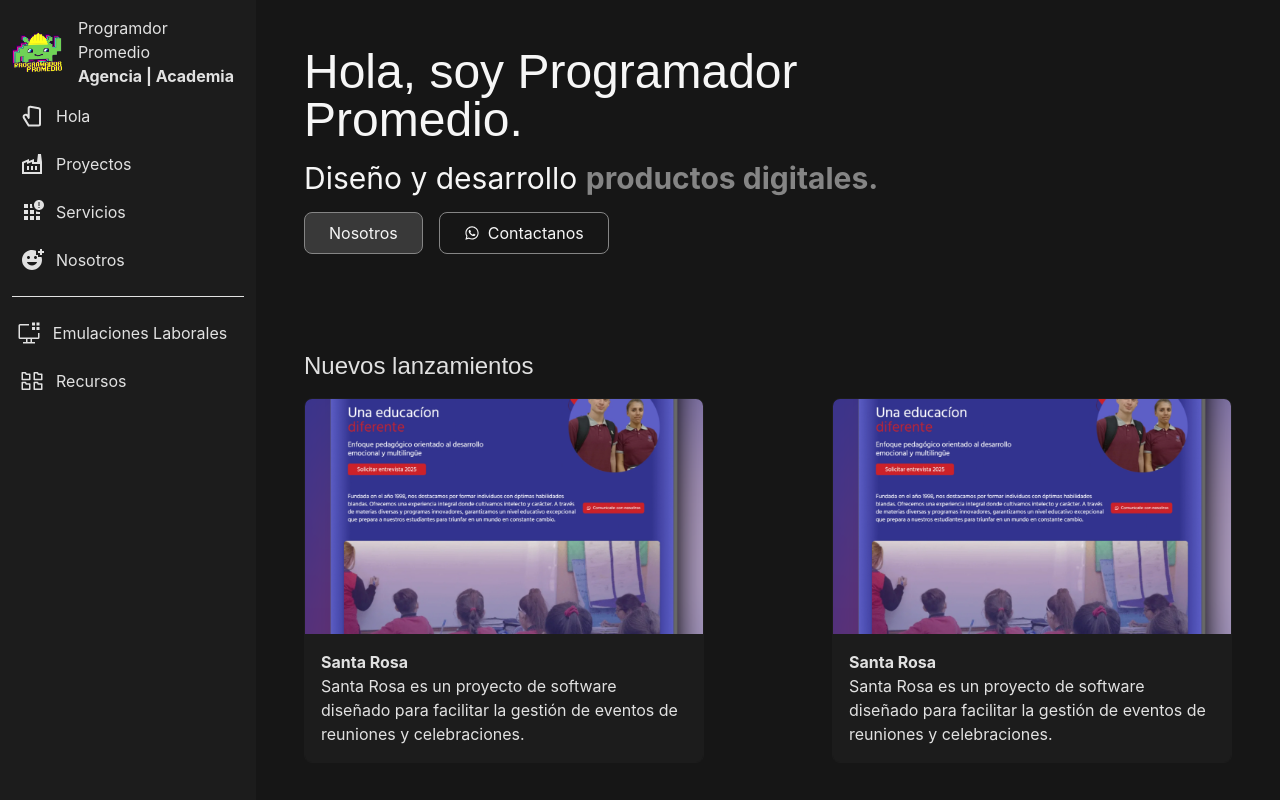
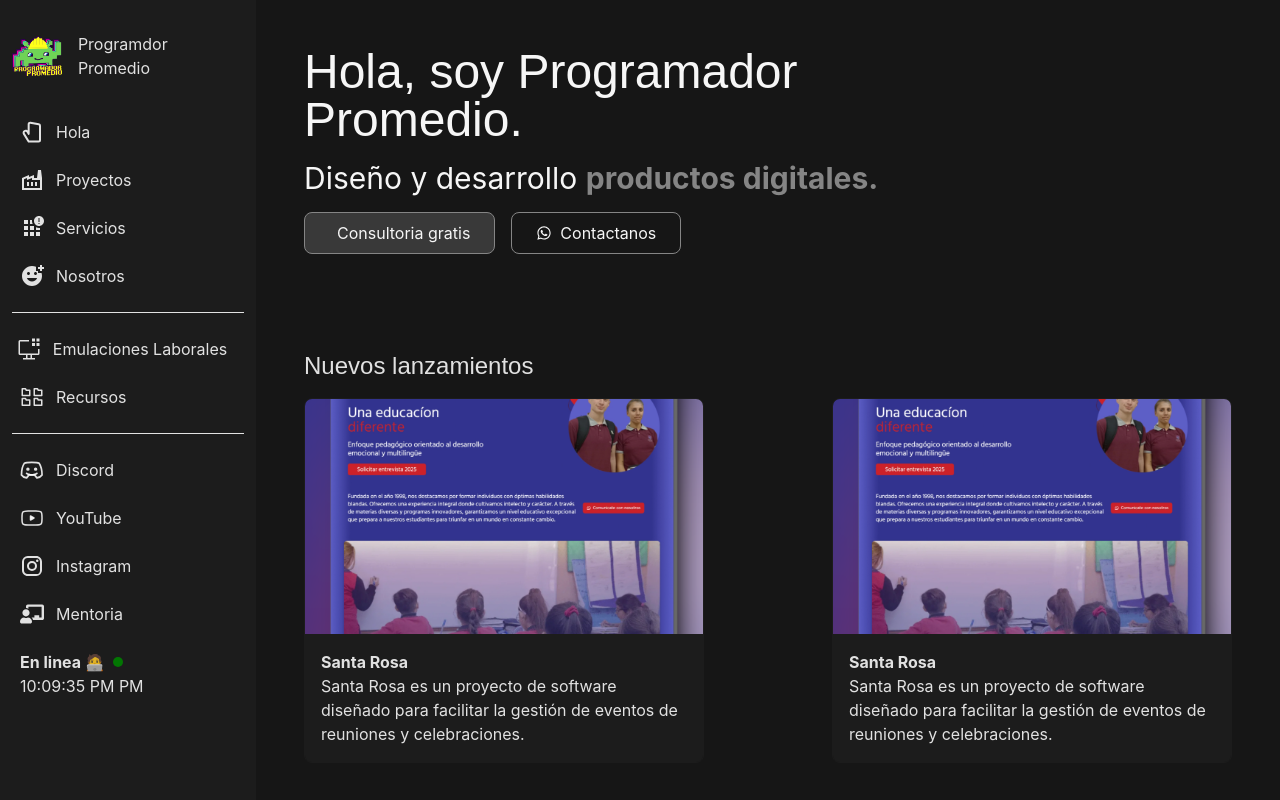
Before and after one commit to programa2rpromedio/appppromedio, a React (Vite) app: page / in a window 1280 px wide. Shown: the top 800 px of the page. Built offline with nearby package versions, Linux system fonts and the light colour scheme; a web font is replaced by a local one.

Commit message:
links and home

```diff
--- a/src/components/Header.jsx
+++ b/src/components/Header.jsx
@@ -8,7 +8,7 @@ export default function Header() {
         <h2 className="mt-4 text-3xl text-white">Diseño y desarrollo <strong className="text-gray"> productos digitales.</strong></h2>
       </div>
       <div className="text-left mt-4 flex gap-4">
-        <a className="text-white bg-dark_btn border border-gray py-2 px-6 rounded-lg hover:opacity-50 cursor-pointer">Nosotros</a>
+        <a href="https://calendly.com/programadorpromedio/30min" target="_blank" className="text-white bg-dark_btn border border-gray py-2 px-6 rounded-lg hover:opacity-50 cursor-pointer flex items-center gap-2"> <span className="icon-[bx--calendar]"></span> Consultoria gratis</a>
         <a href="https://wa.me/5492213649961" target="_blank" className="text-white bg-transparent border border-gray py-2 px-6 rounded-lg hover:opacity-50 cursor-pointer flex items-center gap-2">
           <MdiWhatsapp />
           Contactanos
--- a/src/components/SideBar.jsx
+++ b/src/components/SideBar.jsx
@@ -7,6 +7,11 @@ import { IcBaselineAppsOutage } from "./icons/IcBaselineAppsOutage";
 import { IcBaselineAddReaction } from "./icons/IcBaselineAddReaction";
 import { CarbonApplicationWeb } from "./icons/CarbonApplicationWeb";
 import { CarbonCategories } from "./icons/CarbonCategories";
+import { StreamlineDiscord } from "./icons/StreamlineDiscord";
+import { FaSolidChalkboardTeacher } from "./icons/FaSolidChalkboardTeacher";
+import { IconoirYoutube } from "./icons/IconoirYoutube";
+import { MdiInstagram } from "./icons/MdiInstagram";
+import { useEffect, useState } from "react";
 
 
 const customTheme = {
@@ -89,6 +94,18 @@ const customTheme = {
 }
 
 export default function SideBar() {
+  const [time, setTime] = useState(new Date().toLocaleTimeString());
+
+  useEffect(() => {
+    const interval = setInterval(() => {
+      setTime(new Date().toLocaleTimeString());
+    }, 60000);
+
+    // Clear the interval when the component is unmounted
+    return () => clearInterval(interval);
+  }, []);
+
+
 
   return (
     <>
@@ -97,17 +114,16 @@ export default function SideBar() {
         theme={customTheme}
         className=" "
       >
-        <a className="flex items-center gap-4 ">
+        <a className="flex items-center gap-4 py-4">
           <div className="w-[50px] ">
             <img className="" src="/public/Isologo.webp" alt="Programador Proemedio logo" />
           </div>
           <div>
             <h3>Programdor Promedio</h3>
-            <strong>Agencia | Academia</strong>
           </div>
         </a>
 
-        <div className="flex flex-col justify-between py-2">
+        <div className="flex flex-col justify-between py-4">
           <div>
             <SidebarFB.Items className="text-left">
               <SidebarFB.ItemGroup>
@@ -124,18 +140,44 @@ export default function SideBar() {
                   Nosotros
                 </SidebarFB.Item>
               </SidebarFB.ItemGroup>
-              <SidebarFB.ItemGroup>
-                <SidebarFB.Item href="https://github.com/themesberg/flowbite-react/" icon={CarbonApplicationWeb}>
+
+              <SidebarFB.ItemGroup >
+                <SidebarFB.Item href="https://forms.gle/CyYBK3Y4zgWtcVbEA" target="_blank" icon={CarbonApplicationWeb}>
                   Emulaciones Laborales
                 </SidebarFB.Item>
                 <SidebarFB.Item href="https://flowbite-react.com/" icon={CarbonCategories}>
                   Recursos
                 </SidebarFB.Item>
               </SidebarFB.ItemGroup>
+
+              <SidebarFB.ItemGroup >
+                <SidebarFB.Item href="https://discord.gg/BQHzVSSf3T" target="_blank" icon={StreamlineDiscord}>
+                  Discord
+                </SidebarFB.Item>
+                <SidebarFB.Item href="https://www.youtube.com/@programadorpromedio_" target="_blank" icon={IconoirYoutube}>
+                  YouTube
+                </SidebarFB.Item>
+                <SidebarFB.Item href="https://www.instagram.com/programadorpromedio_/" target="_blank" icon={MdiInstagram}>
+                  Instagram
+                </SidebarFB.Item>
+                <SidebarFB.Item href="https://calendar.app.google/C3wTReiV55eqCLLH8" target="_blank" icon={FaSolidChalkboardTeacher}>
+                  Mentoria
+                </SidebarFB.Item>
+
+              </SidebarFB.ItemGroup>
             </SidebarFB.Items>
           </div>
+
+          <a href="https://wa.me/5492213649961" target="_blank" className="py-4 px-2">
+            <strong className="flex items-center gap-2">En linea 🧑‍💻 <div className="blinking-circle"></div></strong>
+            <div>
+              {
+                new Date().getHours() >= 12 ? `${time} PM` : `${time} AM`
+              }
+            </div>
+          </a>
         </div>
-      </SidebarFB>
+      </SidebarFB >
     </>
   );
 }
--- /dev/null
+++ b/src/components/icons/FaSolidChalkboardTeacher.jsx
@@ -0,0 +1,5 @@
+export function FaSolidChalkboardTeacher(props) {
+  return (
+    <svg xmlns="http://www.w3.org/2000/svg" width="1.25em" height="1em" viewBox="0 0 640 512" {...props}><path fill="currentColor" d="M208 352c-2.39 0-4.78.35-7.06 1.09C187.98 357.3 174.35 360 160 360c-14.35 0-27.98-2.7-40.95-6.91c-2.28-.74-4.66-1.09-7.05-1.09C49.94 352-.33 402.48 0 464.62C.14 490.88 21.73 512 48 512h224c26.27 0 47.86-21.12 48-47.38c.33-62.14-49.94-112.62-112-112.62m-48-32c53.02 0 96-42.98 96-96s-42.98-96-96-96s-96 42.98-96 96s42.98 96 96 96M592 0H208c-26.47 0-48 22.25-48 49.59V96c23.42 0 45.1 6.78 64 17.8V64h352v288h-64v-64H384v64h-76.24c19.1 16.69 33.12 38.73 39.69 64H592c26.47 0 48-22.25 48-49.59V49.59C640 22.25 618.47 0 592 0" /></svg>
+  )
+}
--- a/src/index.css
+++ b/src/index.css
@@ -13,3 +13,21 @@
 
 
 }
+
+
+.blinking-circle {
+  width: 10px;
+  height: 10px;
+  background-color: green;
+  border-radius: 50%;
+  animation: blink 3s infinite;
+}
+
+@keyframes blink {
+  0%, 50%, 100% {
+    opacity: 1;
+  }
+  25%, 75% {
+    opacity: 0;
+  }
+}
```
